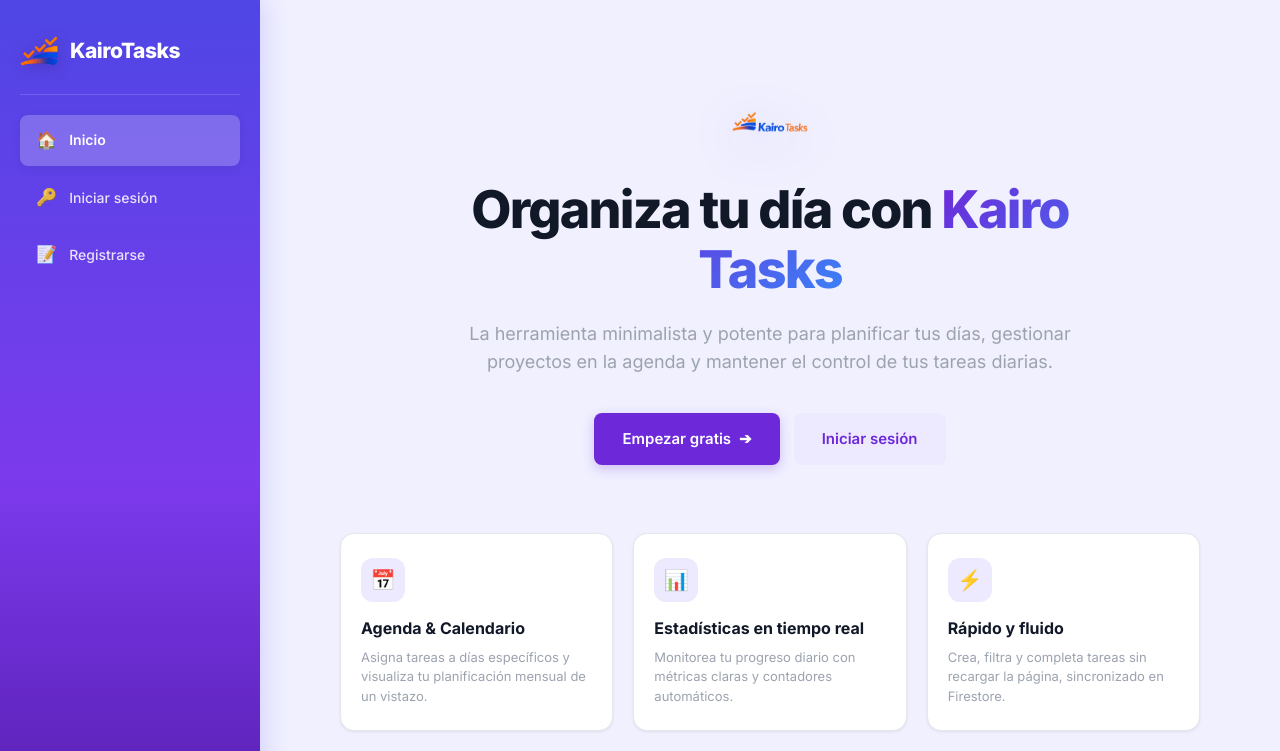
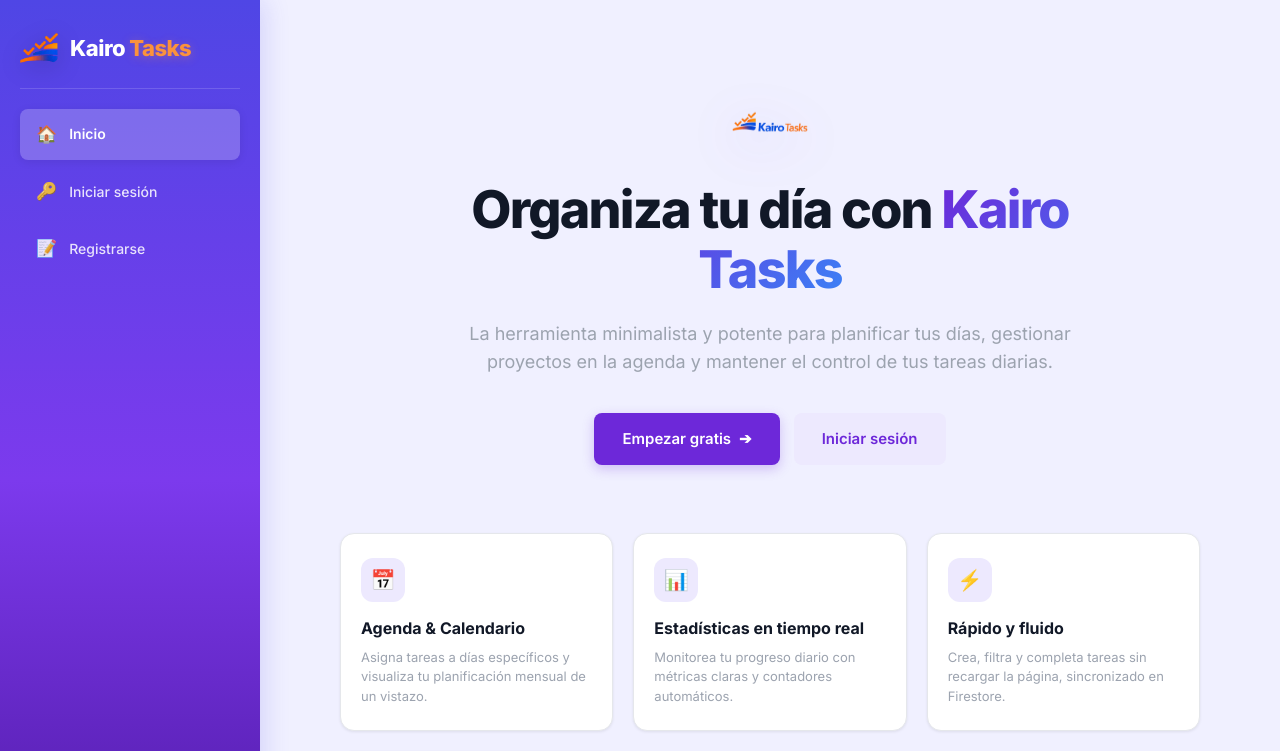
Before and after one commit to caceresdiegoleonel1986/ProyectoM4_CaceresDiego, a React (Vite) app: page / in a window 1280 px wide. Shown: the top 751 px of the page. Built offline with nearby package versions, Linux system fonts and the light colour scheme; no server answers.

Commit message:
style(layout): mejorar branding y efectos visuales

```diff
--- a/src/styles/layout.css
+++ b/src/styles/layout.css
@@ -66,26 +66,46 @@
     display: flex;
     align-items: center;
     gap: 12px;
-    color: #ffffff;
-    font-size: 21px;
-    font-weight: 800;
-    letter-spacing: -0.5px;
+    text-decoration: none;
     padding-bottom: 24px;
     border-bottom: 1px solid rgba(255, 255, 255, 0.15);
     margin-bottom: 20px;
+    transition: opacity var(--transition);
+}
+
+.navbar-brand:hover {
+    opacity: 0.95;
 }
 
 .brand-logo-img {
     width: 38px;
-    height: 38px;
+    height: 32px;
     object-fit: contain;
-    border-radius: 10px;
-    filter: drop-shadow(0 2px 8px rgba(0, 0, 0, 0.2));
+    filter: drop-shadow(0 4px 12px rgba(0, 0, 0, 0.2));
     transition: transform var(--transition);
 }
 
-.brand-logo-img:hover {
-    transform: scale(1.06);
+.navbar-brand:hover .brand-logo-img {
+    transform: scale(1.08) rotate(-2deg);
+}
+
+.brand-text {
+    display: flex;
+    align-items: baseline;
+    gap: 4px;
+    font-size: 22px;
+    font-weight: 800;
+    letter-spacing: -0.5px;
+    line-height: 1;
+}
+
+.brand-name-kairo {
+    color: #ffffff;
+}
+
+.brand-name-tasks {
+    color: #fb923c;
+    text-shadow: 0 2px 10px rgba(251, 146, 60, 0.35);
 }
 
 .brand-icon {
```
